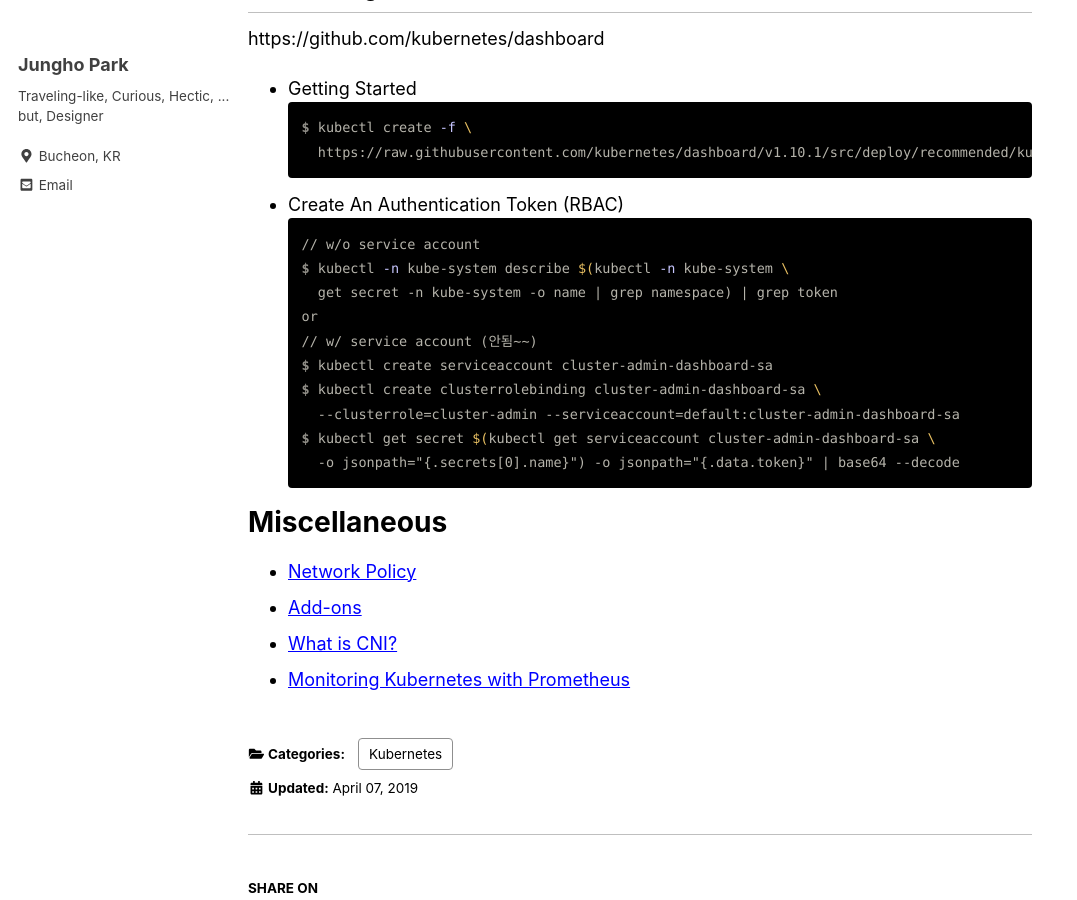
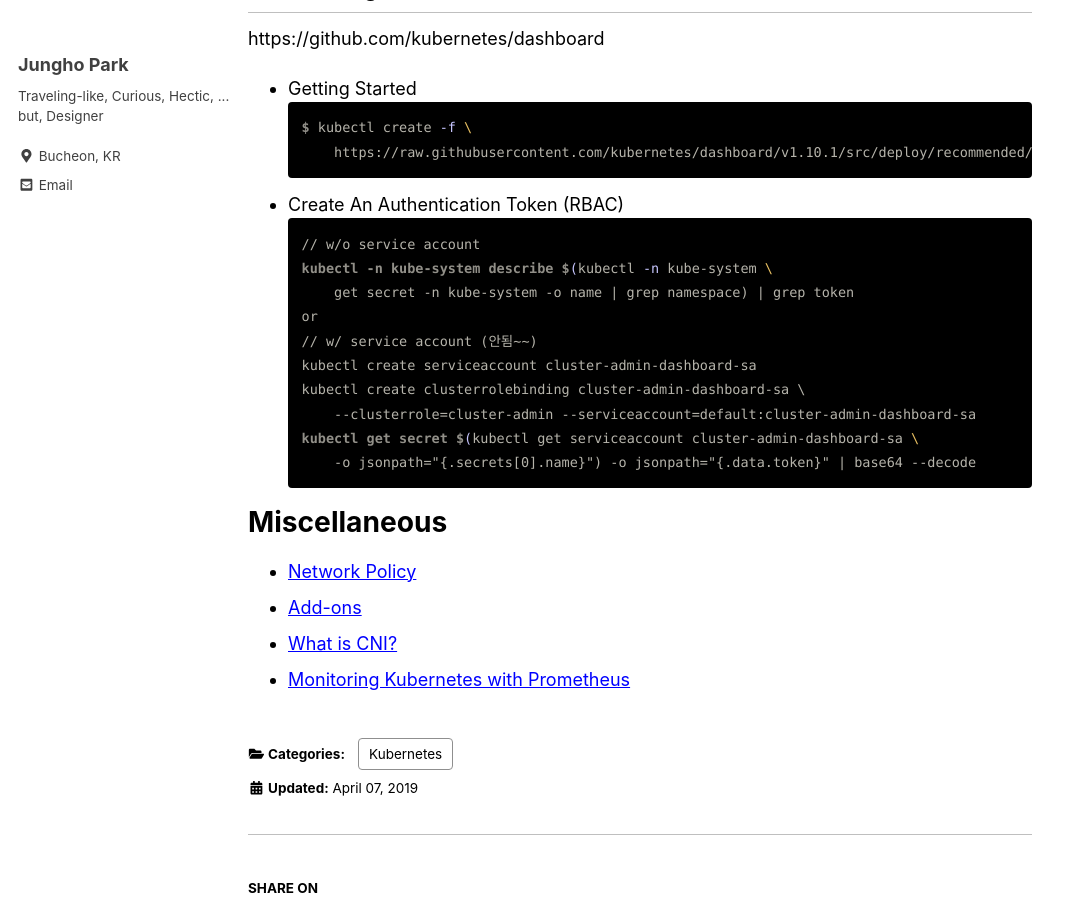
Before and after one commit to unipark00/tekrepo, a Jekyll site: the page built from _posts/2019-04-07-configure-k8s-cluster.md, in a window 1280 px wide and 900 px high, scrolled down 3781 px. Shown: the whole window, without its empty margins (0-1077 px from the left). Built offline with Jekyll 4.4.1, drawn with Linux system fonts in a browser that asks for light colours; cached includes are drawn as plain includes.

````diff
--- a/_posts/2019-04-07-configure-k8s-cluster.md
+++ b/_posts/2019-04-07-configure-k8s-cluster.md
@@ -91,7 +91,7 @@ sudo kubeadm init --pod-network-cidr=192.168.0.0/16
 3. Install Calico with the following command.
 ```console
 $ kubectl apply -f \
-    https://docs.projectcalico.org/v3.3/getting-started/kubernetes/installation/hosted/kubernetes-datastore/calico-networking/1.7/calico.yaml
+      https://docs.projectcalico.org/v3.3/getting-started/kubernetes/installation/hosted/kubernetes-datastore/calico-networking/1.7/calico.yaml
 ```
 
 ## 4) Installing a dashboard
@@ -99,20 +99,20 @@ https://github.com/kubernetes/dashboard
 * Getting Started
 ```console
 $ kubectl create -f \
-    https://raw.githubusercontent.com/kubernetes/dashboard/v1.10.1/src/deploy/recommended/kubernetes-dashboard.yaml
+      https://raw.githubusercontent.com/kubernetes/dashboard/v1.10.1/src/deploy/recommended/kubernetes-dashboard.yaml
 ```
 * Create An Authentication Token (RBAC)
 ```console
 // w/o service account
-$ kubectl -n kube-system describe $(kubectl -n kube-system \
-    get secret -n kube-system -o name | grep namespace) | grep token
+kubectl -n kube-system describe $(kubectl -n kube-system \
+      get secret -n kube-system -o name | grep namespace) | grep token
 or
 // w/ service account (안됨~~)
-$ kubectl create serviceaccount cluster-admin-dashboard-sa
-$ kubectl create clusterrolebinding cluster-admin-dashboard-sa \
-    --clusterrole=cluster-admin --serviceaccount=default:cluster-admin-dashboard-sa
-$ kubectl get secret $(kubectl get serviceaccount cluster-admin-dashboard-sa \
-    -o jsonpath="{.secrets[0].name}") -o jsonpath="{.data.token}" | base64 --decode
+kubectl create serviceaccount cluster-admin-dashboard-sa
+kubectl create clusterrolebinding cluster-admin-dashboard-sa \
+      --clusterrole=cluster-admin --serviceaccount=default:cluster-admin-dashboard-sa
+kubectl get secret $(kubectl get serviceaccount cluster-admin-dashboard-sa \
+      -o jsonpath="{.secrets[0].name}") -o jsonpath="{.data.token}" | base64 --decode
 ```
 
 # Miscellaneous
````
